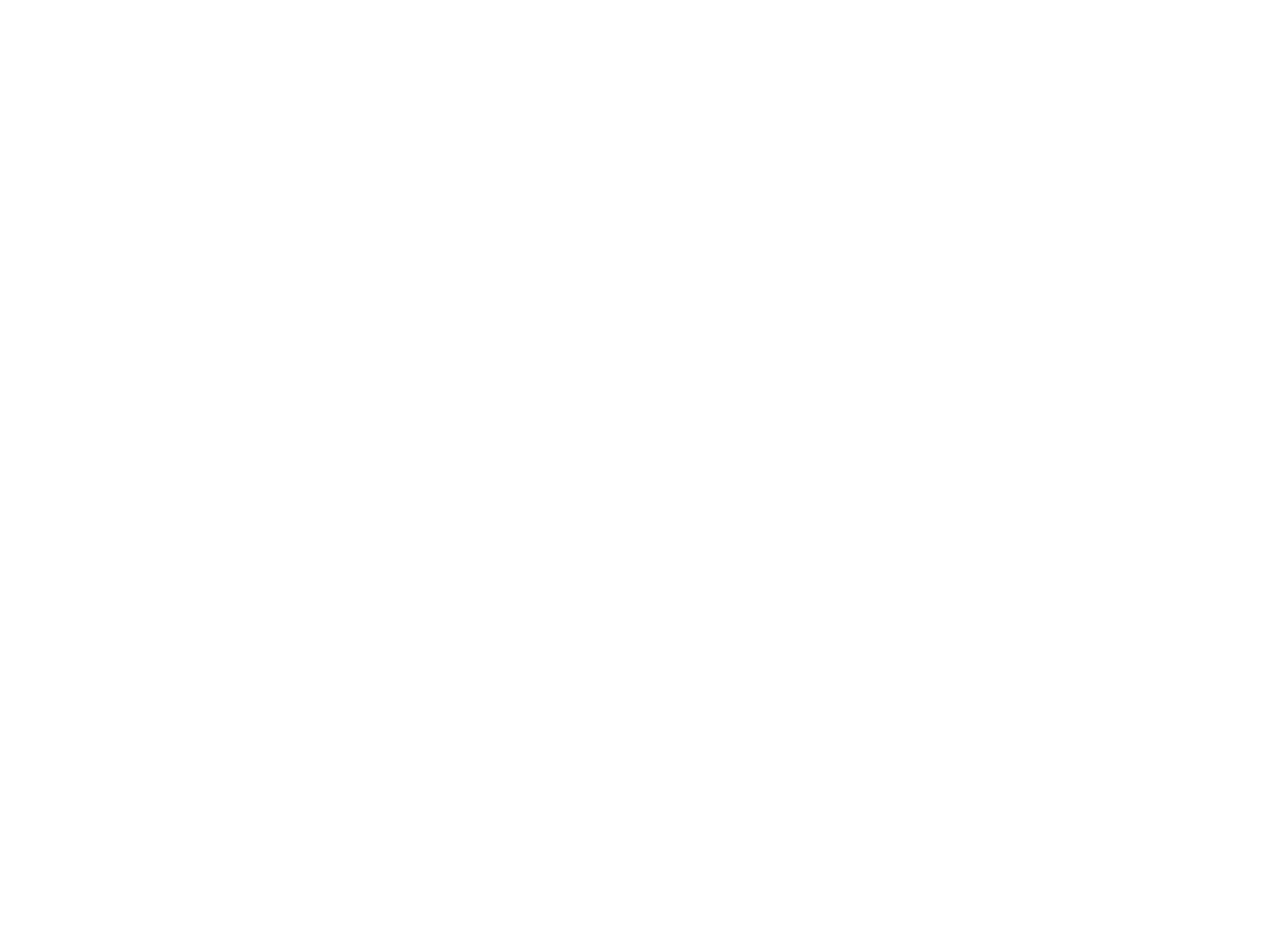
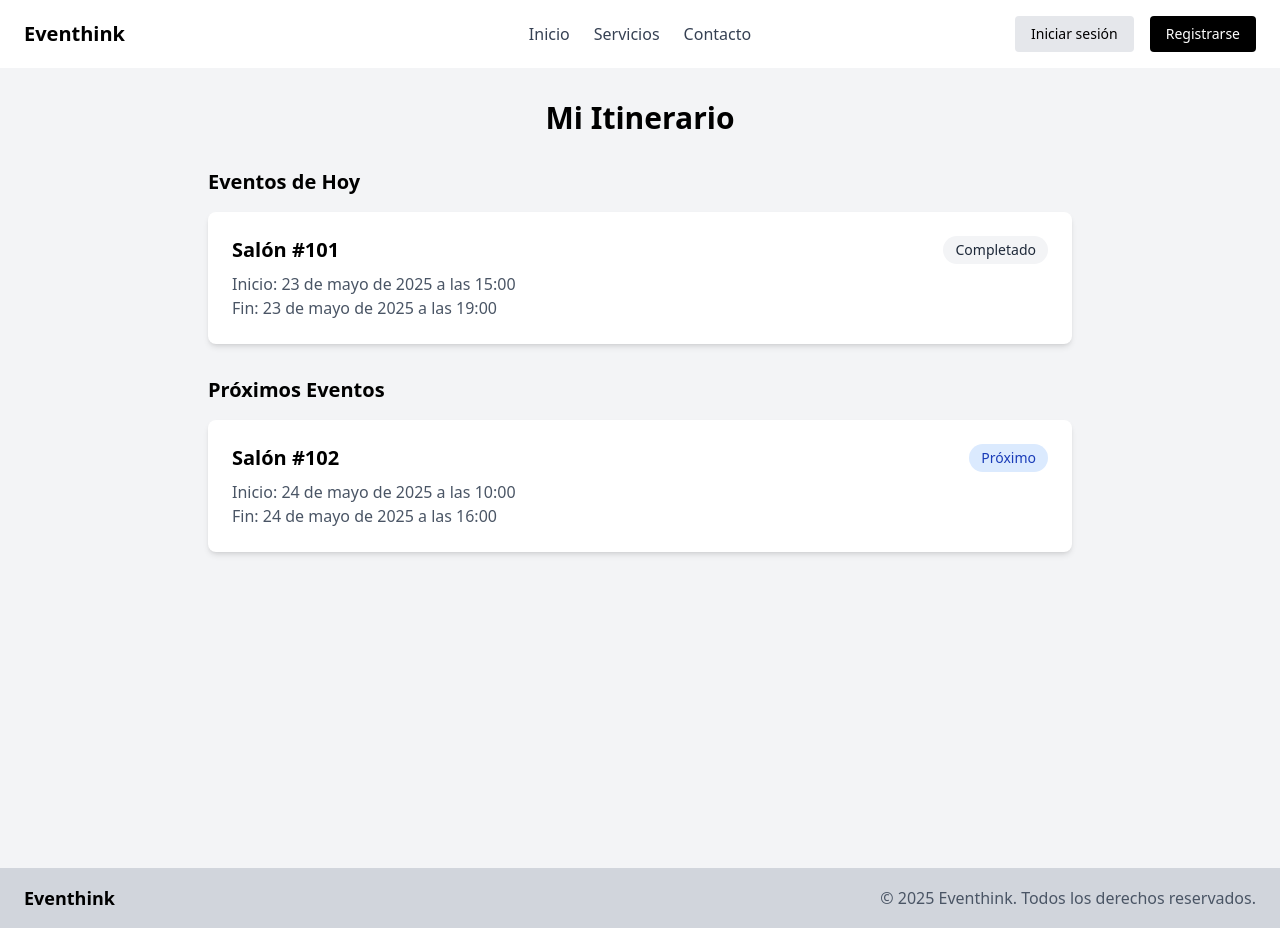
Before and after one commit to CarlosDaniel111/hackathon-itc, a React (Vite) app in the folder frontend/: page /staff in a window 1280 px wide. Before the commit this address had no page. Before the commit the page ends 800 px from the top, so only its background shows below. Built offline with nearby package versions, Linux system fonts and the light colour scheme.

Commit message:
Add staff page

```diff
--- /dev/null
+++ b/frontend/src/components/Staff/StaffEventCard.jsx
@@ -0,0 +1,45 @@
+import { format } from 'date-fns';
+import { es } from 'date-fns/locale';
+
+export const StaffEventCard = ({ event, onEventClick }) => {
+  const formatDateTime = (dateString) => {
+    const date = new Date(dateString);
+    return format(date, "d 'de' MMMM 'de' yyyy 'a las' HH:mm", { locale: es });
+  };
+
+  return (
+    <div
+      className="bg-white rounded-lg shadow-md p-6 mb-4 hover:shadow-lg transition-shadow cursor-pointer"
+      onClick={() => onEventClick(event)}
+    >
+      <div className="flex justify-between items-start">
+        <div>
+          <h2 className="text-xl font-semibold mb-2">
+            Salón #{event.salon_id}
+          </h2>
+          <p className="text-gray-600">
+            Inicio: {formatDateTime(event.start_time)}
+          </p>
+          <p className="text-gray-600">
+            Fin: {formatDateTime(event.end_time)}
+          </p>
+        </div>
+        <div className="text-right">
+          <span className={`inline-block px-3 py-1 rounded-full text-sm ${
+            new Date(event.start_time) > new Date()
+              ? 'bg-blue-100 text-blue-800'
+              : new Date(event.end_time) < new Date()
+                ? 'bg-gray-100 text-gray-800'
+                : 'bg-green-100 text-green-800'
+          }`}>
+            {new Date(event.start_time) > new Date()
+              ? 'Próximo'
+              : new Date(event.end_time) < new Date()
+                ? 'Completado'
+                : 'En curso'}
+          </span>
+        </div>
+      </div>
+    </div>
+  );
+};
--- /dev/null
+++ b/frontend/src/components/Staff/StaffEventDetails.jsx
@@ -0,0 +1,69 @@
+import { format } from 'date-fns';
+import { es } from 'date-fns/locale';
+
+export const StaffEventDetails = ({ event, onClose }) => {
+  const formatDateTime = (dateString) => {
+    const date = new Date(dateString);
+    return format(date, "d 'de' MMMM 'de' yyyy 'a las' HH:mm", { locale: es });
+  };
+
+  return (
+    <div className="fixed inset-0 backdrop-blur-sm flex items-center justify-center p-4 z-50">
+      <div className="bg-white/90 backdrop-blur rounded-lg p-6 max-w-2xl w-full max-h-[90vh] overflow-y-auto shadow-xl">
+        <div className="flex justify-between items-start mb-4">
+          <h2 className="text-2xl font-bold">Detalles del Evento</h2>
+          <button
+            onClick={onClose}
+            className="text-gray-500 hover:text-gray-700"
+          >
+            <svg className="w-6 h-6" fill="none" stroke="currentColor" viewBox="0 0 24 24">
+              <path strokeLinecap="round" strokeLinejoin="round" strokeWidth="2" d="M6 18L18 6M6 6l12 12" />
+            </svg>
+          </button>
+        </div>
+
+        <div className="space-y-4">
+          <section className="border-b pb-4">
+            <h3 className="font-semibold text-lg mb-2">Información General</h3>
+            <p>Salón: #{event.salon_id}</p>
+            <p>Tipo de Evento: {event.event_type === 'wedding' ? 'Boda' :
+                              event.event_type === 'corporate' ? 'Corporativo' :
+                              event.event_type === 'birthday' ? 'Cumpleaños' : 'Otro'}</p>
+            <p>Inicio: {formatDateTime(event.start_time)}</p>
+            <p>Fin: {formatDateTime(event.end_time)}</p>
+          </section>
+
+          {/* Personal asignado */}
+          {event.employees && event.employees.length > 0 && (
+            <section className="border-b pb-4">
+              <h3 className="font-semibold text-lg mb-2">Personal Asignado</h3>
+              <div className="grid grid-cols-2 gap-4">
+                {event.employees.map((employee) => (
+                  <div key={employee.id} className="bg-gray-50 p-3 rounded">
+                    <p className="font-medium">{employee.first_name} {employee.last_name}</p>
+                    <p className="text-gray-600">{employee.position}</p>
+                  </div>
+                ))}
+              </div>
+            </section>
+          )}
+
+          {/* Inventario necesario */}
+          {event.inventory && event.inventory.length > 0 && (
+            <section>
+              <h3 className="font-semibold text-lg mb-2">Inventario Necesario</h3>
+              <div className="grid grid-cols-2 gap-4">
+                {event.inventory.map((item) => (
+                  <div key={item.id} className="bg-gray-50 p-3 rounded">
+                    <p className="font-medium">{item.item_name}</p>
+                    <p>Cantidad: {item.quantity_used}</p>
+                  </div>
+                ))}
+              </div>
+            </section>
+          )}
+        </div>
+      </div>
+    </div>
+  );
+};
--- /dev/null
+++ b/frontend/src/pages/StaffPage.jsx
@@ -0,0 +1,170 @@
+import { useState, useEffect } from "react";
+import { NavBar } from "../components/NavBar";
+import { MyFooter } from "../components/MyFooter";
+import { StaffEventCard } from "../components/Staff/StaffEventCard";
+import { StaffEventDetails } from "../components/Staff/StaffEventDetails";
+
+export const StaffPage = () => {
+  const [events, setEvents] = useState([]);
+  const [selectedEvent, setSelectedEvent] = useState(null);
+
+  useEffect(() => {
+    // Mock data - reemplazar con llamada a API real
+    const mockEvents = [
+      {
+        id: 1,
+        salon_id: 101,
+        event_type: "wedding",
+        start_time: "2025-05-23T15:00:00",
+        end_time: "2025-05-23T19:00:00",
+        employees: [
+          {
+            id: 1,
+            first_name: "Juan",
+            last_name: "Pérez",
+            position: "Coordinador de Eventos"
+          },
+          {
+            id: 2,
+            first_name: "María",
+            last_name: "González",
+            position: "Chef Principal"
+          }
+        ],
+        inventory: [
+          {
+            id: 1,
+            item_name: "Mesas",
+            quantity_used: 15
+          },
+          {
+            id: 2,
+            item_name: "Sillas",
+            quantity_used: 150
+          }
+        ]
+      },
+      {
+        id: 2,
+        salon_id: 102,
+        event_type: "corporate",
+        start_time: "2025-05-24T10:00:00",
+        end_time: "2025-05-24T16:00:00",
+        employees: [
+          {
+            id: 1,
+            first_name: "Juan",
+            last_name: "Pérez",
+            position: "Coordinador de Eventos"
+          }
+        ],
+        inventory: [
+          {
+            id: 3,
+            item_name: "Proyector",
+            quantity_used: 1
+          },
+          {
+            id: 4,
+            item_name: "Micrófonos",
+            quantity_used: 2
+          }
+        ]
+      },
+      {
+        id: 3,
+        salon_id: 103,
+        event_type: "birthday",
+        start_time: "2025-05-22T18:00:00",
+        end_time: "2025-05-22T22:00:00",
+        employees: [
+          {
+            id: 1,
+            first_name: "Juan",
+            last_name: "Pérez",
+            position: "Coordinador de Eventos"
+          }
+        ],
+        inventory: [
+          {
+            id: 5,
+            item_name: "Mesas",
+            quantity_used: 8
+          },
+          {
+            id: 6,
+            item_name: "Sillas",
+            quantity_used: 80
+          }
+        ]
+      }
+    ];
+
+    // Ordenar eventos por fecha
+    const sortedEvents = mockEvents.sort((a, b) =>
+      new Date(a.start_time) - new Date(b.start_time)
+    );
+
+    setEvents(sortedEvents);
+  }, []);
+
+  const handleEventClick = (event) => {
+    setSelectedEvent(event);
+  };
+
+  return (
+    <>
+      <NavBar />
+      <div className="min-h-screen bg-gray-100 py-8">
+        <div className="max-w-4xl mx-auto px-4">
+          <h1 className="text-3xl font-bold text-center mb-8">Mi Itinerario</h1>
+
+          {/* Eventos del día */}
+          <div className="mb-8">
+            <h2 className="text-xl font-semibold mb-4">Eventos de Hoy</h2>
+            {events
+              .filter(event => {
+                const eventDate = new Date(event.start_time);
+                const today = new Date();
+                return eventDate.toDateString() === today.toDateString();
+              })
+              .map(event => (
+                <StaffEventCard
+                  key={event.id}
+                  event={event}
+                  onEventClick={handleEventClick}
+                />
+              ))}
+          </div>
+
+          {/* Próximos eventos */}
+          <div>
+            <h2 className="text-xl font-semibold mb-4">Próximos Eventos</h2>
+            {events
+              .filter(event => {
+                const eventDate = new Date(event.start_time);
+                const today = new Date();
+                return eventDate > today;
+              })
+              .map(event => (
+                <StaffEventCard
+                  key={event.id}
+                  event={event}
+                  onEventClick={handleEventClick}
+                />
+              ))}
+          </div>
+        </div>
+      </div>
+
+      {selectedEvent && (
+        <StaffEventDetails
+          event={selectedEvent}
+          onClose={() => setSelectedEvent(null)}
+        />
+      )}
+
+      <MyFooter />
+    </>
+  );
+};
--- a/frontend/src/router/AppRouter.jsx
+++ b/frontend/src/router/AppRouter.jsx
@@ -4,6 +4,7 @@ import { LoginPage } from "../pages/LoginPage";
 import { SignupPage } from "../pages/SignupPage";
 import { SchedulePage } from "../pages/SchedulePage";
 import { MyEventsPage } from "../pages/MyEventsPage";
+import { StaffPage } from "../pages/StaffPage";
 
 export const AppRouter = () => {
   return (
@@ -14,6 +15,7 @@ export const AppRouter = () => {
         <Route path="/signup" element={<SignupPage />} />
         <Route path="/agendar" element={<SchedulePage />} />
         <Route path="/my-events" element={<MyEventsPage />} />
+        <Route path="/staff" element={<StaffPage />} />
       </Routes>
     </BrowserRouter>
   );
```
